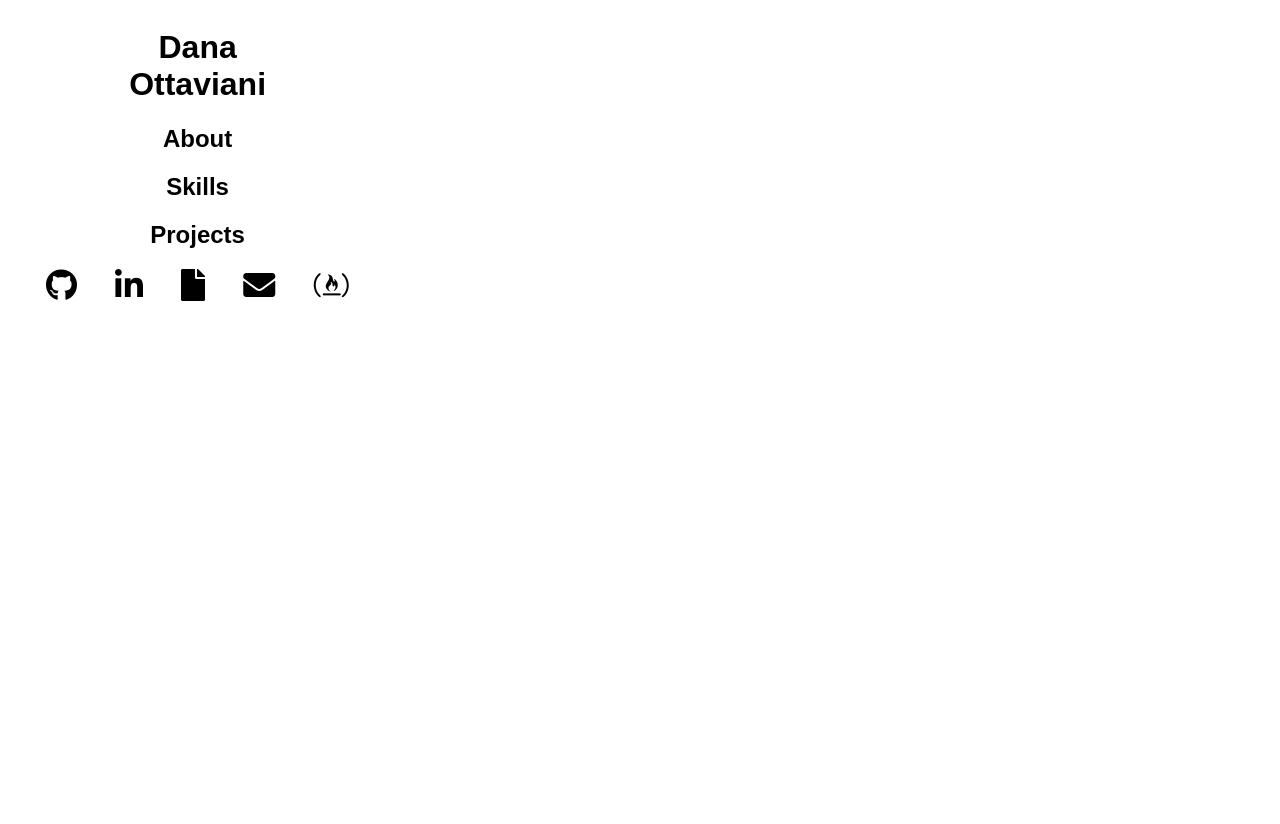
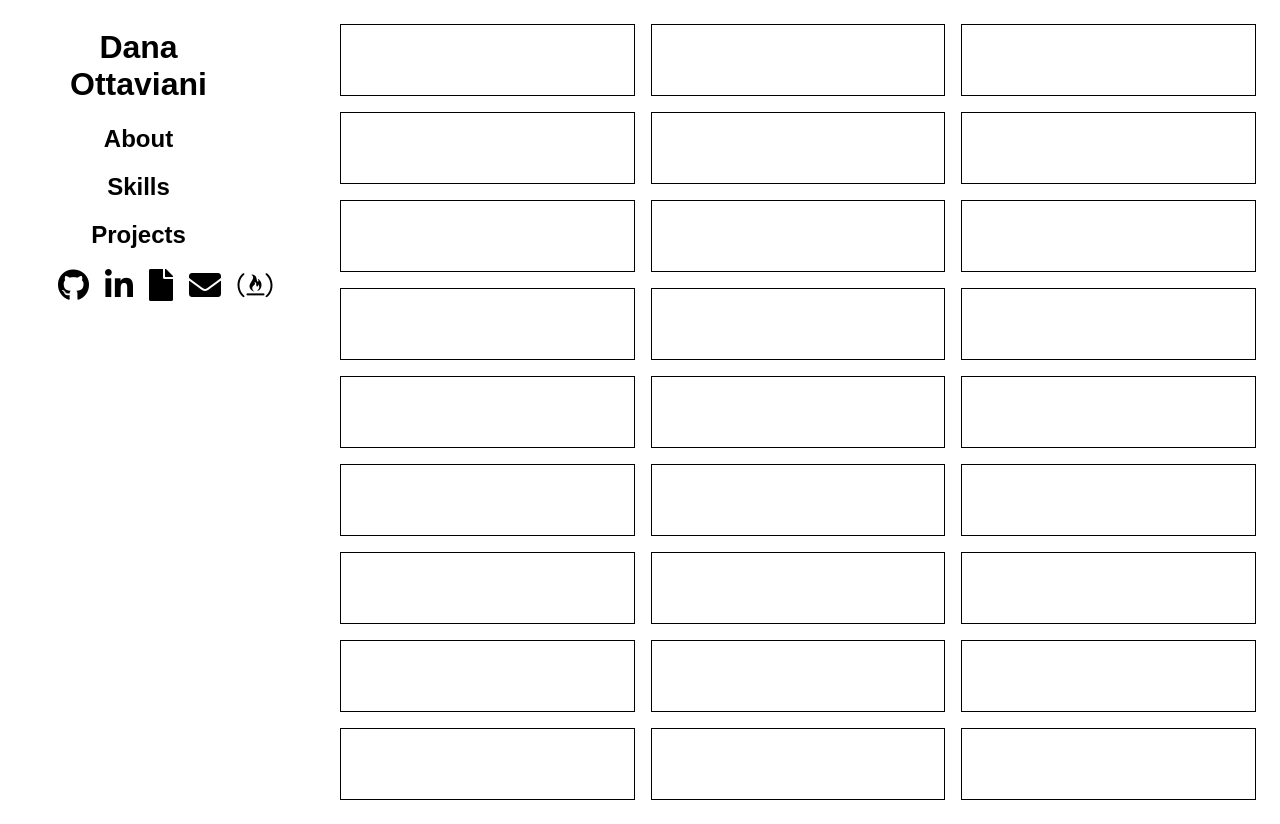
Before and after one commit to Dana94/new-portfolio, a Vue app: page / in a window 1280 px wide. Before the commit the page ends 800 px from the top, so only its background shows below. Built offline with nearby package versions, Linux system fonts and the light colour scheme.

Commit message:
Working on fixing menu position

```diff
--- a/src/App.vue
+++ b/src/App.vue
@@ -1,16 +1,20 @@
 <template>
   <div id="app">
     <Menu></Menu>
+    <Projects></Projects>
   </div>
 </template>
 
 <script>
-import Menu from './components/Menu.vue'
+import Menu from './components/Menu.vue';
+import Projects from './components/Projects.vue'
+
 
 export default {
   name: 'app',
   components: {
-    Menu
+    Menu,
+    Projects
   }
 }
 </script>
@@ -18,7 +22,7 @@ export default {
 <style>
 #app {
   display: grid;
-  grid-template-columns: 30% 70%;
+  grid-template-columns: 25% 75%;
   font-family: sans-serif;
 }
 </style>
--- a/src/components/Menu.vue
+++ b/src/components/Menu.vue
@@ -24,6 +24,9 @@ export default {
 <style scoped>
 .container {
     text-align: center;
+    position: fixed;
+    left: 50px;
+    width: 177px;
 }
 
 .social {
@@ -33,5 +36,6 @@ export default {
 
 a {
     color: #000000;
+    margin: 0 .5rem;
 }
 </style>
--- /dev/null
+++ b/src/components/Projects.vue
@@ -0,0 +1,28 @@
+<template>
+    <div class="container">
+        <div v-for="i in count" :key="i.index"></div>
+    </div>
+</template>
+<script>
+export default {
+    data: function(){
+        return {
+            count: 27
+        }
+    }
+}
+</script>
+<style scoped>
+.container {
+    display: grid;
+    grid-template-columns: 1fr 1fr 1fr;
+    grid-gap: 1rem;
+    margin: 1rem;
+    height: 97vh;
+    grid-column-start: 2;
+}
+
+.container div {
+    border: 1px solid;
+}
+</style>
```
